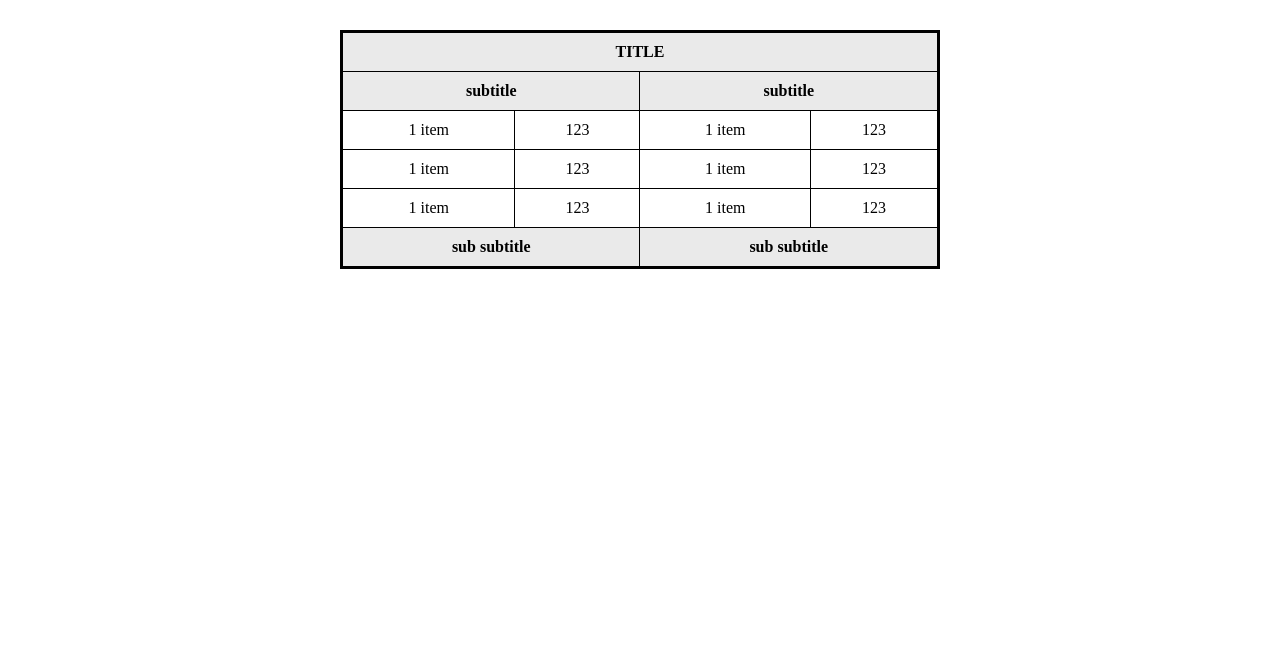
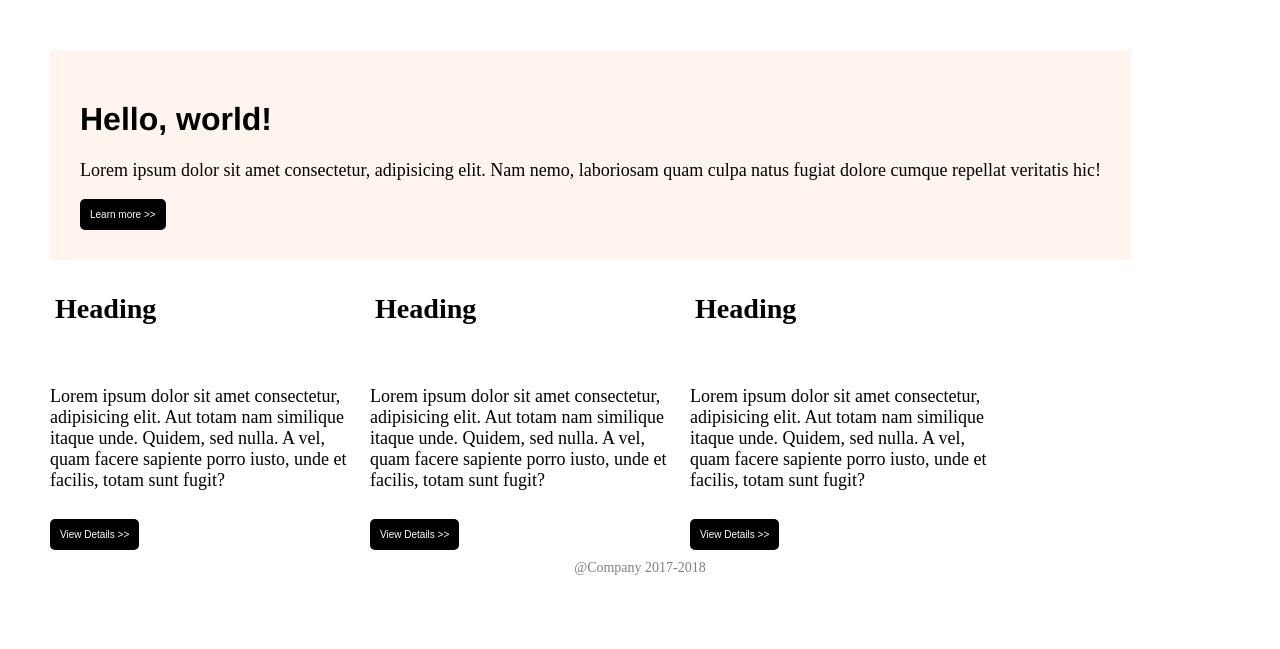
Before and after one commit to SRISHANTH-03/ATP-24EG107D46-week5, a website: page index.html in a window 1280 px wide. Drawn offline with Linux system fonts and the light colour scheme.

Commit message:
Add files via upload

```diff
--- a/index.html
+++ b/index.html
@@ -7,39 +7,29 @@
     <title>Document</title>
 </head>
 <body>
-    <table class="table1">
-  <tr>
-    <th colspan="4">TITLE</th>
-  </tr>
+    <div class="Header">
+    <h1>Hello, world!</h1>
+    <p>Lorem ipsum dolor sit amet consectetur, adipisicing elit. Nam nemo, laboriosam quam culpa natus fugiat dolore cumque repellat veritatis hic!</p>
+    <button>Learn more >></button>
+    </div>
+    <div class="Boxes">
+    <div class="Box">
+        <h3>Heading</h3>
+        <p>Lorem ipsum dolor sit amet consectetur, adipisicing elit. Aut totam nam similique itaque unde. Quidem, sed nulla. A vel, quam facere sapiente porro iusto, unde et facilis, totam sunt fugit?</p>
+        <button>View Details >></button>
+    </div>
+    <div class="Box">
+        <h3>Heading</h3>
+        <p>Lorem ipsum dolor sit amet consectetur, adipisicing elit. Aut totam nam similique itaque unde. Quidem, sed nulla. A vel, quam facere sapiente porro iusto, unde et facilis, totam sunt fugit?</p>
+        <button>View Details >></button>
+    </div>
+    <div class="Box">
+        <h3>Heading</h3>
+        <p>Lorem ipsum dolor sit amet consectetur, adipisicing elit. Aut totam nam similique itaque unde. Quidem, sed nulla. A vel, quam facere sapiente porro iusto, unde et facilis, totam sunt fugit?</p>
+        <button>View Details >></button>
+    </div>
+    </div>
 
-  <tr>
-    <th colspan="2">subtitle</th>
-    <th colspan="2">subtitle</th>
-  </tr>
-
-  <tr>
-    <td>1 item</td>
-    <td>123</td>
-    <td>1 item</td>
-    <td>123</td>
-  </tr>
-  <tr>
-    <td>1 item</td>
-    <td>123</td>
-    <td>1 item</td>
-    <td>123</td>
-  </tr>
-  <tr>
-    <td>1 item</td>
-    <td>123</td>
-    <td>1 item</td>
-    <td>123</td>
-  </tr>
-
-  <tr>
-    <th colspan="2">sub subtitle</th>
-    <th colspan="2">sub subtitle</th>
-  </tr>
-</table>
+    <p class="com">@Company 2017-2018</p>
 </body>
 </html>
--- a/styles.css
+++ b/styles.css
@@ -1,18 +1,70 @@
-.table1 {
-  width: 600px;
-  border-collapse: collapse;
-  text-align: center;
-  margin: 30px auto;
-  border: 3px solid black;
+h1{
+    font-family: 'Franklin Gothic Medium', 'Arial Narrow', Arial, sans-serif;
+
+
 }
 
-.table1 th,
-.table1 td {
-  border: 1px solid black;
-  padding: 10px;
+.Header{
+    margin: 0;
+    padding:30px;
+    width: max-content;
+    background-color: seashell;
 }
 
-.table1 th {
-  background-color: #eaeaea;
-  font-weight: bold;
+body{
+    margin:50px;
 }
+
+h3{
+    padding: 5px;
+}
+
+.Boxes{
+
+    width: max-content;
+
+
+    display: flex;
+    flex-direction: row;
+    gap: 20px;
+    justify-content: space-around;
+    align-items: middle;
+    font-size: 24px;
+    color: black;
+}
+
+.Box{
+    width: 300px;
+    height: 200px;
+    display: flex;
+    flex-direction: column;
+    gap: 10px;
+    justify-content: space-around;
+    align-items: left;
+}
+
+p{
+    font-size: 18px;
+
+}
+
+button
+{
+    width: max-content;
+    padding: 10px;
+    background-color: black;
+    color: white;
+    border-radius: 5px;
+    border: none;
+    font-size: 10px;
+}
+.com
+{
+    margin-top: 30px;
+    margin-left: 0 ;
+    padding: 70px;
+    text-align: left;
+    text-align: center;
+    font-size: 14px;
+    color: gray;
+}
```
